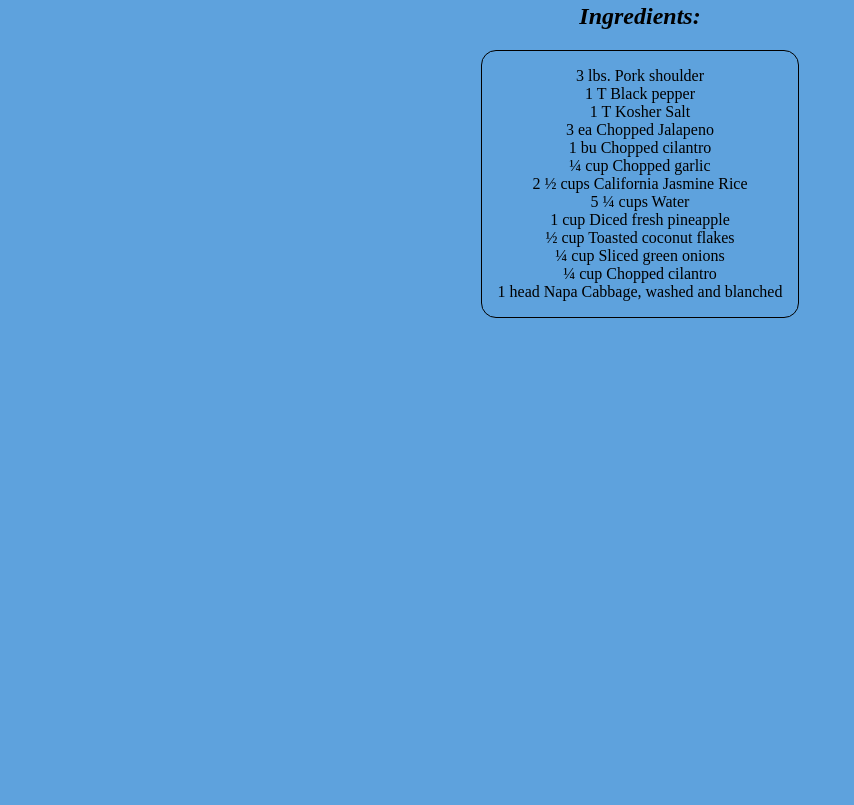
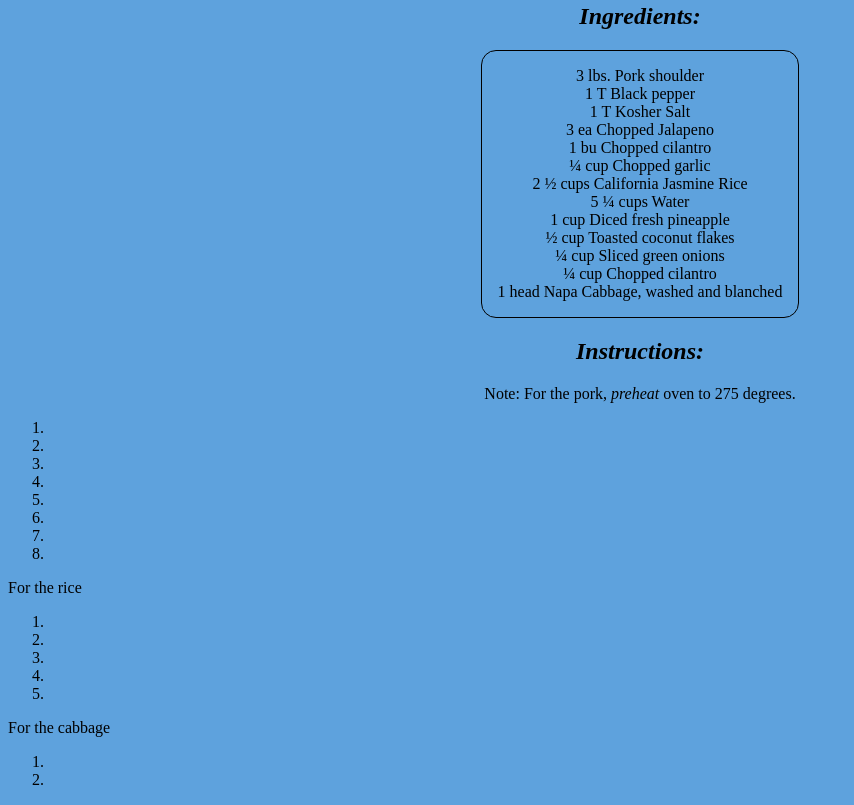
Before and after one commit to Kaytin808/odin-recipes, a plain HTML site: page recipes/kalua.html in a window 1280 px wide. Shown: the part 503-1308 px from the top of the page, without its empty margins (0-854 px from the left). Before the commit the page ends 829 px from the top, so only its background shows below. Drawn offline with Linux system fonts and the light colour scheme.

Commit message:
Added more instructions for r ice and cabbage

```diff
--- a/recipes/kalua.html
+++ b/recipes/kalua.html
@@ -30,6 +30,31 @@
     ¼ cup Chopped cilantro<br>
     1 head Napa Cabbage, washed and blanched</p>
      </div>
+     <h2 style="text-align: center;font-style: italic;">Instructions:</h2>
+     <p style="text-align: center;">Note: For the pork, <span style="font-style: italic;">preheat</span> oven to 275 degrees.</p>
+     <ol>
+        <li style="text-align: center;"></li>
+        <li style="text-align: center;"></li>
+        <li style="text-align: center;"></li>
+        <li style="text-align: center;"></li>
+        <li style="text-align: center;"></li>
+        <li style="text-align: center;"></li>
+        <li style="text-align: center;"></li>
+        <li style="text-align: center;"></li>
+     </ol>
+     <p>For the rice</p>
+     <ol>
+        <li style="text-align: center;"></li>
+        <li style="text-align: center;"></li>
+        <li style="text-align: center;"></li>
+        <li style="text-align: center;"></li>
+        <li style="text-align: center;"></li>
+     </ol>
+     <p>For the cabbage</p>
+     <ol>
+        <li style="text-align: center;"></li>
+        <li style="text-align: center;"></li>
+     </ol>
      <style>
          .ing {
     border: solid 1px;
```
